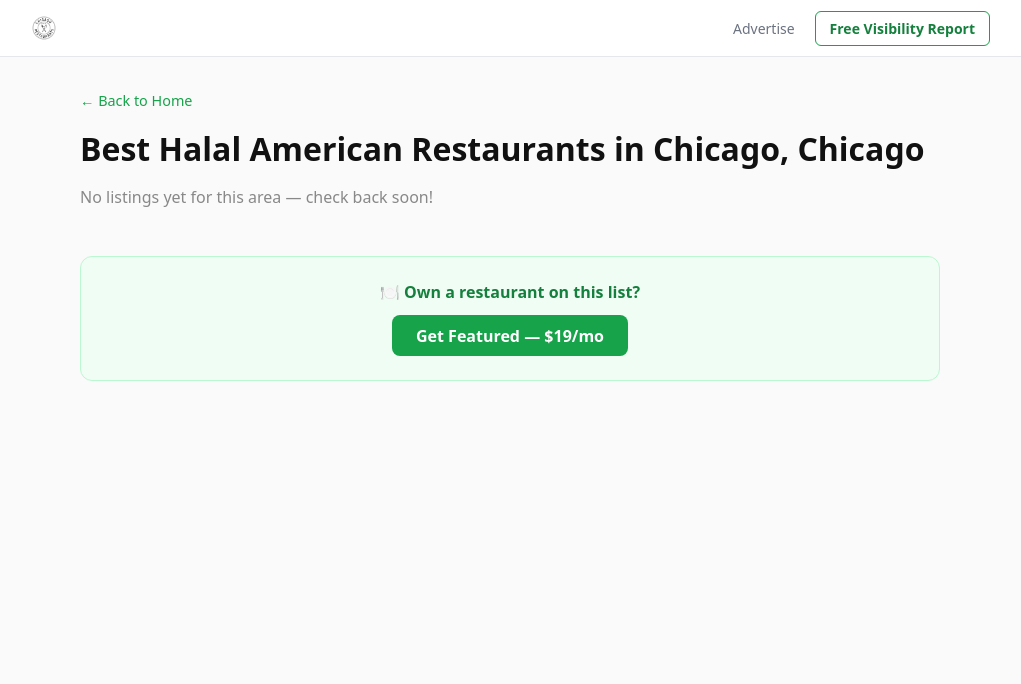
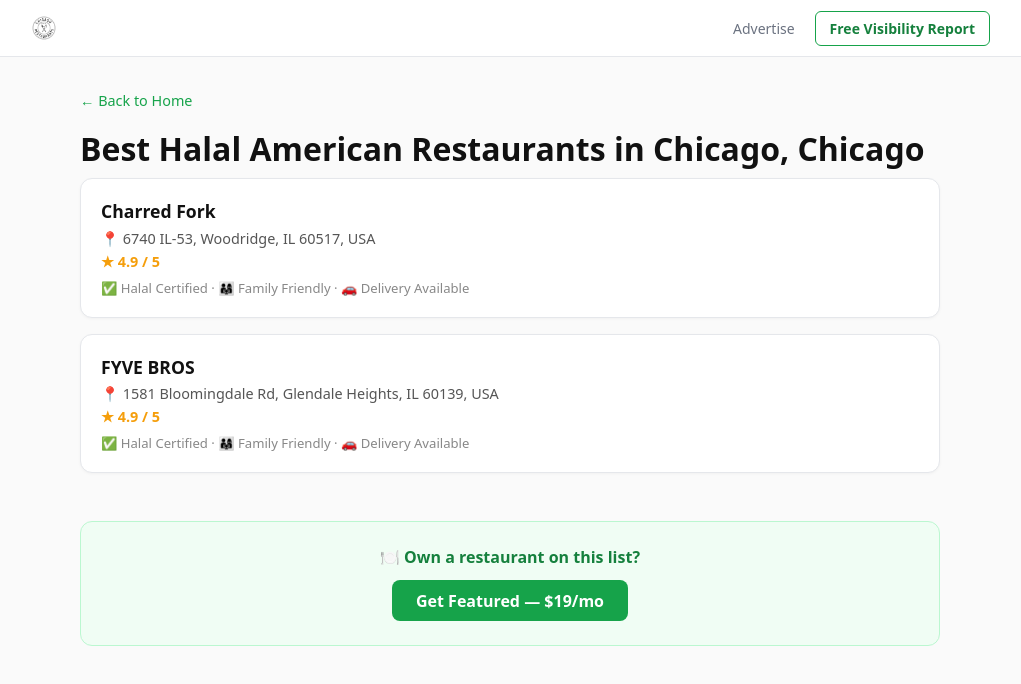
Before and after one commit to syedja/chicagohalalrestaurants, a Next.js app: page /american/chicago in a window 1280 px wide. Shown: the top 684 px of the page, without its empty margins (130-1151 px from the left). Built offline with nearby package versions, Linux system fonts and the light colour scheme.

Commit message:
fix: /cuisine/chicago shows all restaurants of that cuisine

```diff
--- a/app/[cuisine]/[neighborhood]/page.js
+++ b/app/[cuisine]/[neighborhood]/page.js
@@ -3,7 +3,7 @@
 import Link from 'next/link'
 
 export async function generateStaticParams() {
-  const combinations = []
+  const combinations = []; const cuisines = [...new Set(restaurants.map(r => r.cuisine))]; cuisines.forEach(c => combinations.push({ cuisine: c, neighborhood: "chicago" }))
   const seen = new Set()
   for (const r of restaurants) {
     const key = `${r.cuisine}-${r.neighborhood}`
@@ -29,7 +29,7 @@
   const { cuisine, neighborhood } = await params
   const c = cuisine.replace(/-/g, ' ').replace(/\b\w/g, x => x.toUpperCase())
   const n = neighborhood.replace(/-/g, ' ').replace(/\b\w/g, x => x.toUpperCase())
-  const results = restaurants.filter(r => r.cuisine === cuisine && r.neighborhood === neighborhood)
+  const results = neighborhood === "chicago" ? restaurants.filter(r => r.cuisine === cuisine) : restaurants.filter(r => r.cuisine === cuisine && r.neighborhood === neighborhood)
   const intro = content[`${cuisine}|${neighborhood}`] || ''
 
   return (
```
